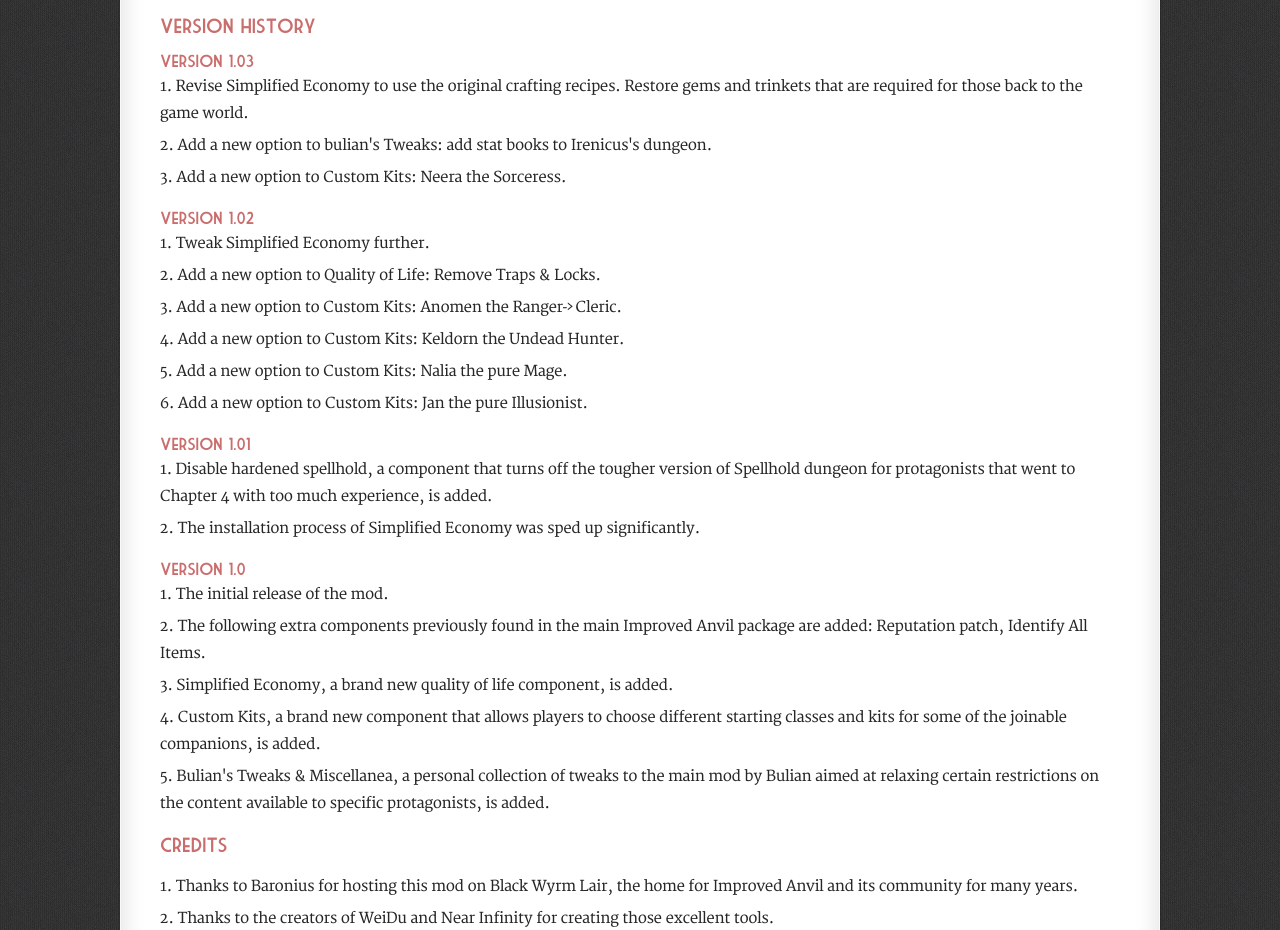
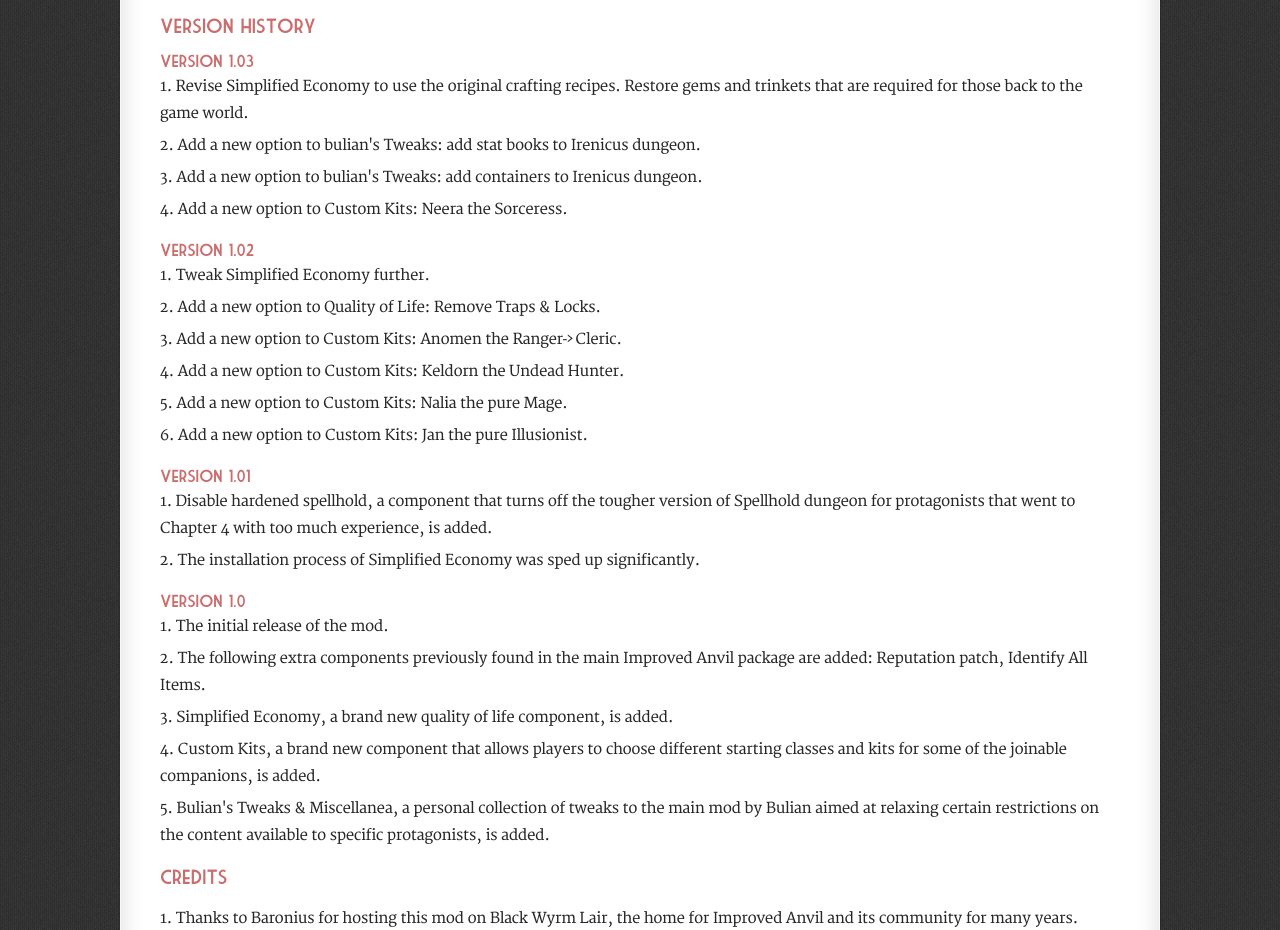
Before and after one commit to critto-bg/ImprovedAnvilTweaks, a plain HTML site: page IATweaks/readme/index.html in a window 1280 px wide. Shown: the part 825-1755 px from the top of the page. Drawn offline with Linux system fonts and the light colour scheme.

Commit message:
add containers option to bulian’s tweaks

```diff
--- a/IATweaks/readme/index.html
+++ b/IATweaks/readme/index.html
@@ -82,7 +82,8 @@
 
             <ol>
                 <li>Revise Simplified Economy to use the original crafting recipes. Restore gems and trinkets that are required for those back to the game world.</li>
-                <li>Add a new option to bulian's Tweaks: add stat books to Irenicus's dungeon.</li>
+                <li>Add a new option to bulian's Tweaks: add stat books to Irenicus dungeon.</li>
+                <li>Add a new option to bulian's Tweaks: add containers to Irenicus dungeon.</li>
                 <li>Add a new option to Custom Kits: Neera the Sorceress.</li>
             </ol>
 
```
Also changed, not shown: 4 other files.
